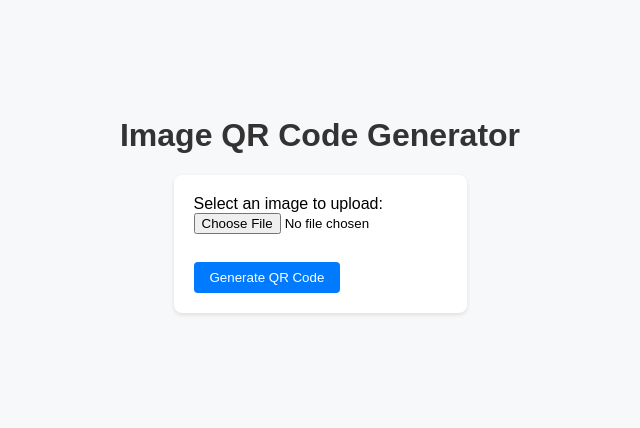
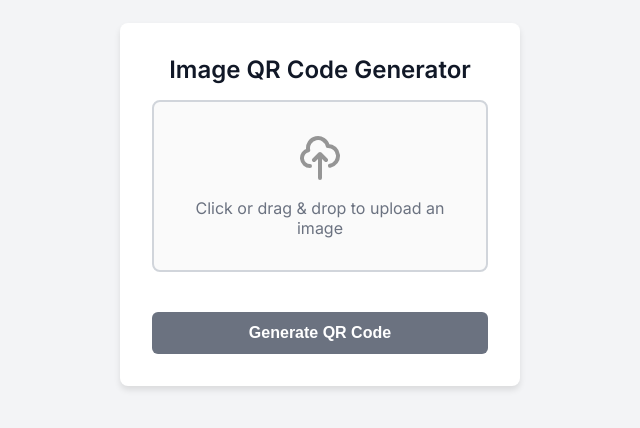
Before and after one commit to skyrabbit4/QR-code-Generator, a plain HTML site: page index.html in a window 1280 px wide. Shown: the part 196-624 px from the top of the page, without its empty margins (320-960 px from the left). Drawn offline with Linux system fonts and the light colour scheme.

Commit message:
improved UI for landing page

```diff
--- a/index.html
+++ b/index.html
@@ -4,49 +4,171 @@
     <meta charset="UTF-8">
     <meta name="viewport" content="width=device-width, initial-scale=1.0">
     <title>Image QR Code Generator</title>
+    <!-- Google Font -->
+    <link rel="preconnect" href="https://fonts.googleapis.com">
+    <link rel="preconnect" href="https://fonts.gstatic.com" crossorigin>
+    <link href="https://fonts.googleapis.com/css2?family=Inter:wght@400;600&display=swap" rel="stylesheet">
     <style>
+        :root {
+            --primary: #6366f1;
+            --primary-dark: #4f46e5;
+            --bg: #f3f4f6;
+            --text: #111827;
+            --muted: #6b7280;
+            --border: #d1d5db;
+        }
         body {
-            font-family: Arial, sans-serif;
             margin: 0;
             padding: 0;
+            font-family: 'Inter', sans-serif;
+            background-color: var(--bg);
             display: flex;
-            flex-direction: column;
             justify-content: center;
             align-items: center;
             min-height: 100vh;
-            background-color: #f6f8fa;
+        }
+        .container {
+            max-width: 400px;
+            width: 100%;
+            padding: 1rem;
+        }
+        .card {
+            background: #fff;
+            padding: 2rem;
+            border-radius: 0.5rem;
+            box-shadow: 0 4px 6px rgba(0,0,0,0.1);
         }
         h1 {
-            color: #333;
+            margin: 0 0 1rem;
+            font-size: 1.5rem;
+            color: var(--text);
+            text-align: center;
         }
-        form {
-            background: #fff;
-            padding: 20px;
+        .upload-area {
+            background: #fafafa;
+            border: 2px solid var(--border);
             border-radius: 8px;
-            box-shadow: 0 2px 4px rgba(0,0,0,0.1);
+            padding: 2rem;
+            text-align: center;
+            cursor: pointer;
+            transition: all 0.2s ease;
+            display: block;
+            width: 100%;
+            box-sizing: border-box;
         }
-        input[type="file"] {
-            margin-bottom: 10px;
+        .upload-area:hover {
+            border-color: var(--primary);
+            background: #f8f9ff;
         }
-        input[type="submit"] {
-            padding: 8px 16px;
-            background-color: #007bff;
+        .upload-area.dragover {
+            border-color: var(--primary);
+            background: #f0f4ff;
+        }
+        .upload-area input {
+            display: none;
+        }
+        .upload-area p {
+            margin: 0;
+            color: var(--muted);
+        }
+        .upload-icon {
+            width: 48px;
+            height: 48px;
+            margin: 0 auto 1rem;
+            opacity: 0.4;
+            display: block;
+        }
+        .preview {
+            margin-top: 1rem;
+            text-align: center;
+        }
+        .preview img {
+            max-width: 100%;
+            max-height: 200px;
+            border-radius: 0.5rem;
+            box-shadow: 0 2px 8px rgba(0,0,0,0.1);
+        }
+        button {
+            margin-top: 1.5rem;
+            width: 100%;
+            padding: 0.75rem;
+            background: var(--primary);
+            color: #fff;
             border: none;
-            border-radius: 4px;
-            color: white;
+            border-radius: 0.375rem;
+            font-size: 1rem;
+            font-weight: 600;
             cursor: pointer;
+            transition: all 0.2s ease;
         }
-        input[type="submit"]:hover {
-            background-color: #0056b3;
+        button:hover {
+            background: var(--primary-dark);
+            transform: translateY(-1px);
+        }
+        button:disabled {
+            background: var(--muted);
+            cursor: not-allowed;
+            transform: none;
+        }
+        @media (max-width: 480px) {
+            .card { padding: 1rem; }
         }
     </style>
 </head>
 <body>
-    <h1>Image QR Code Generator</h1>
-    <form action="/upload" method="post" enctype="multipart/form-data">
-        <label for="image">Select an image to upload:</label><br>
-        <input id="image" type="file" name="image" accept="image/*" required><br><br>
-        <input type="submit" value="Generate QR Code">
+<div class="container">
+  <div class="card">
+    <h1>Image QR Code Generator</h1>
+    <form id="qr-form" action="/upload" method="post" enctype="multipart/form-data">
+      <label class="upload-area" for="image">
+        <input type="file" id="image" name="image" accept="image/*" required>
+        <svg class="upload-icon" fill="none" stroke="currentColor" viewBox="0 0 24 24">
+          <path stroke-linecap="round" stroke-linejoin="round" stroke-width="2" d="M7 16a4 4 0 01-.88-7.903A5 5 0 1115.9 6L16 6a5 5 0 011 9.9M15 13l-3-3m0 0l-3 3m3-3v12"/>
+        </svg>
+        <p>Click or drag & drop to upload an image</p>
+      </label>
+      <div class="preview" id="preview"></div>
+      <button type="submit" disabled>Generate QR Code</button>
     </form>
+  </div>
+</div>
+<script>
+const uploadArea = document.querySelector('.upload-area');
+const input = document.getElementById('image');
+const preview = document.getElementById('preview');
+const button = document.querySelector('button');
+
+uploadArea.addEventListener('dragover', e => {
+  e.preventDefault();
+  uploadArea.classList.add('dragover');
+});
+
+uploadArea.addEventListener('dragleave', e => {
+  e.preventDefault();
+  uploadArea.classList.remove('dragover');
+});
+
+uploadArea.addEventListener('drop', e => {
+  e.preventDefault();
+  uploadArea.classList.remove('dragover');
+  const files = e.dataTransfer.files;
+  if (files.length) {
+    input.files = files;
+    loadPreview(files[0]);
+  }
+});
+
+input.addEventListener('change', () => {
+  if (input.files[0]) {
+    loadPreview(input.files[0]);
+  }
+});
+
+function loadPreview(file) {
+  const url = URL.createObjectURL(file);
+  preview.innerHTML = `<img src="${url}" alt="Image preview">`;
+  button.disabled = false;
+}
+</script>
 </body>
 </html>
```
